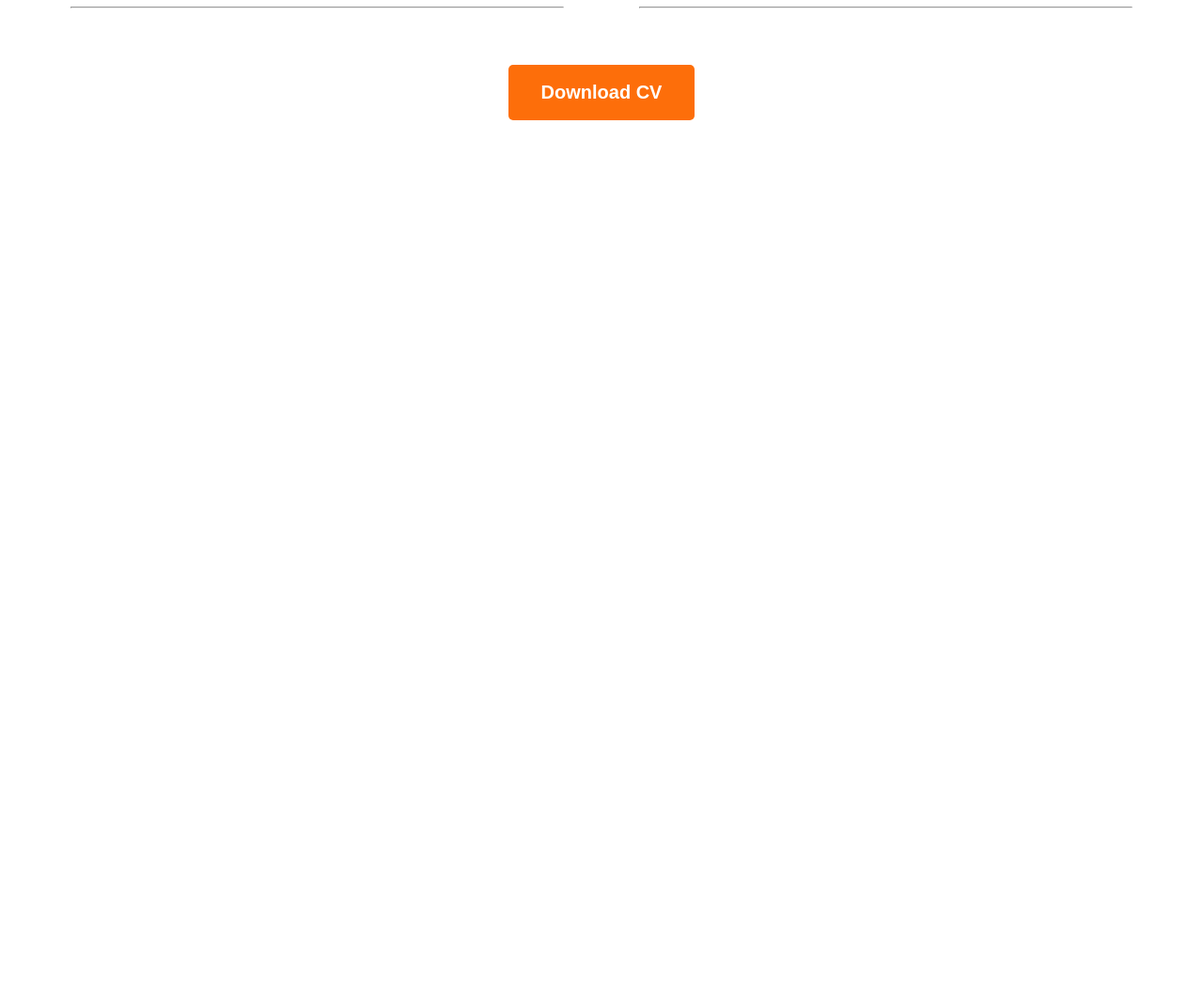
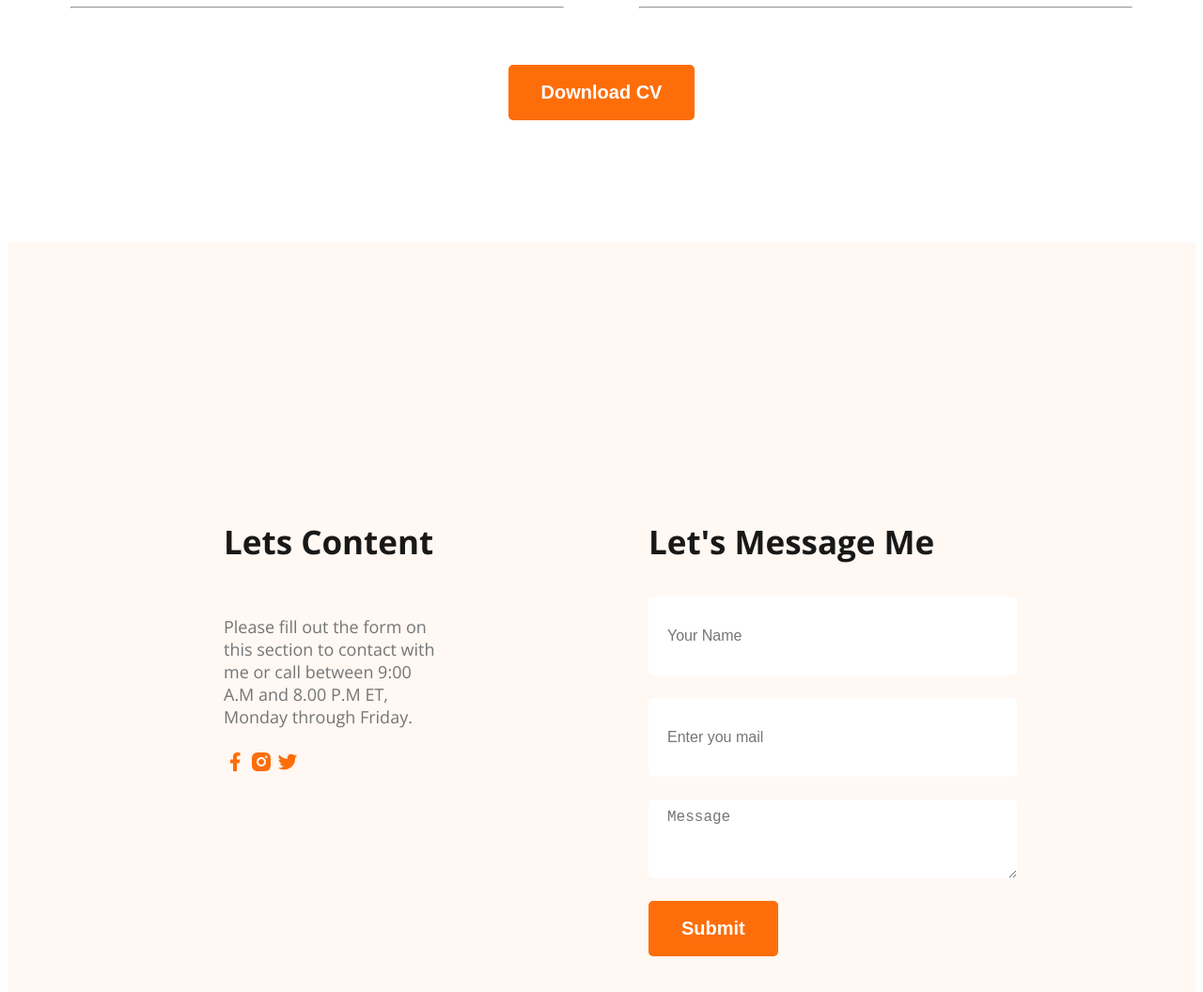
Before and after one commit to mahmud014/developer-portfolio, a plain HTML site: page index.html in a window 1280 px wide. Shown: the part 3174-4230 px from the top of the page at 94% size. Before the commit the page ends 3432 px from the top, so only its background shows below. Drawn offline with nearby package versions, Linux system fonts and the light colour scheme.

Commit message:
add footer

```diff
--- a/index.html
+++ b/index.html
@@ -145,8 +145,25 @@ to any of the 1500+ FontAwesome 5 free icons available. Aenean commodo ligula eg
         </section>
 
     </main>
-    <footer>
-
+    <footer class="secondary-bg">
+        <div class="footer-column">
+            <h3 class="section-title">Lets Content</h3>
+            <p class="description footer-des">Please fill out the form on this section to contact with me or call between 9:00 A.M and 8.00 P.M ET, Monday through Friday.</p>
+            <div>
+            <a href=""><img src="images/icons/facebook.png" alt=""></a>
+            <a href=""><img src="images/icons/insta.png" alt=""></a>
+            <a href=""><img src="images/icons/twitter.png" alt=""></a>
+        </div>
+        </div>
+        <div class="footer-column">
+            <h3 class="section-title">Let's Message Me</h3>
+            <form action="">
+                <input type="text" name="name" id="Name" placeholder="Your Name">
+                <input type="email" name="email" id="email" placeholder="Enter you mail">
+                <textarea name="message" id="message"placeholder="Message"></textarea>
+                <input class="btn-primary" type="button" value="Submit">
+            </form>
+        </div>
     </footer>
 </body>
 </html>
--- a/styles/portfolio.css
+++ b/styles/portfolio.css
@@ -206,3 +206,32 @@ main section{
 .resume-cv{
     margin-top: 50px;
 }
+
+/* footer styles */
+
+footer{
+    padding: 130px 230px;
+    display: flex;
+    gap: 100px;
+}
+
+.footer-column{
+    width: 50%;
+    padding-top: 130px;
+}
+
+.footer-des{
+    padding: 20px 117px 6px 0px;
+}
+
+footer input[type="text"], footer input[type="email"], textarea{
+    border-radius: 5px;
+    font-size: 16px;
+    margin-bottom: 24px;
+    height: 64px;
+    width: 100%;
+    background-color: white;
+    display: block;
+    padding: 10px 20px;
+    border: none;
+}
```
